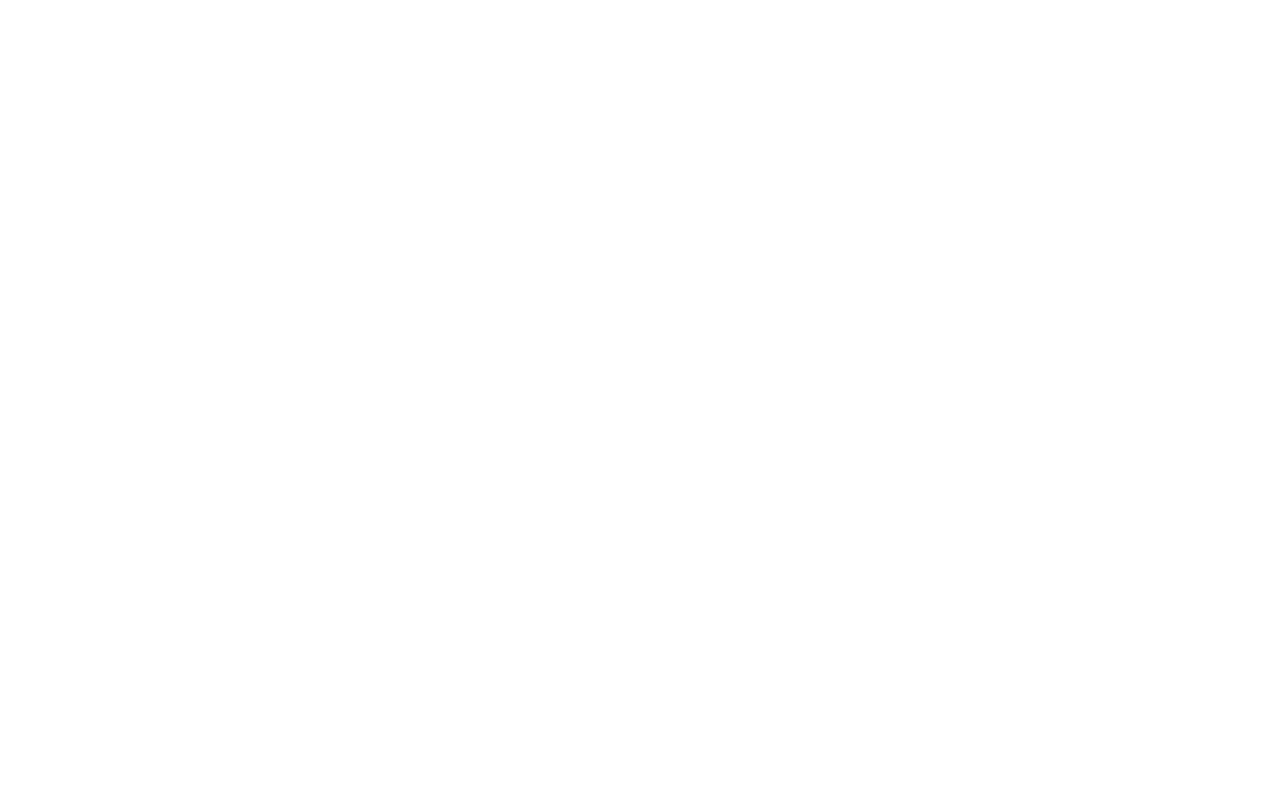
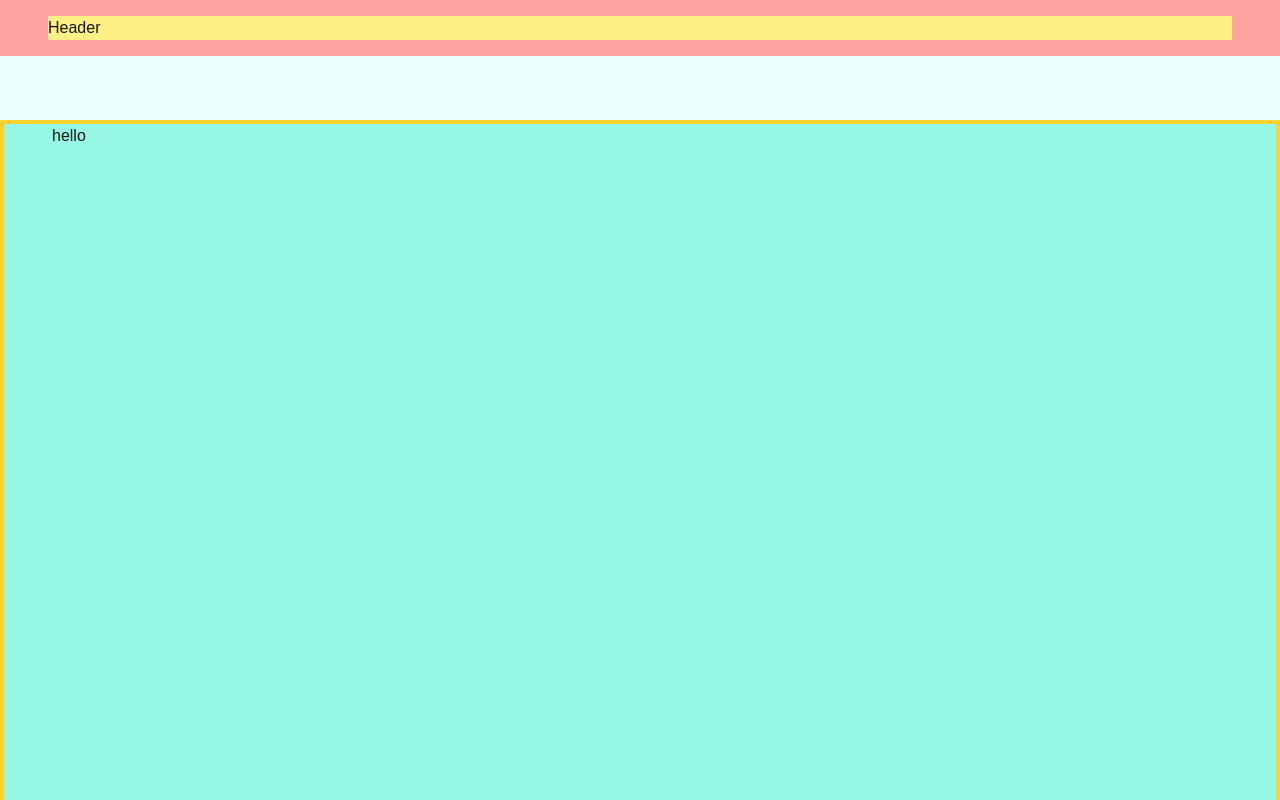
Before and after one commit to thegrandkalimpong/thegrandkpg, a Next.js app: page / in a window 1280 px wide. Shown: the top 800 px of the page. Built offline with nearby package versions, Linux system fonts and the light colour scheme.

Commit message:
layouting

```diff
--- /dev/null
+++ b/src/app/(main)/layout.tsx
@@ -0,0 +1,15 @@
+import React from "react";
+import Footer from "@/components/Footer";
+import Header from "@/components/Header";
+
+const MainLayout = ({ children }: { children: React.ReactNode }) => {
+  return (
+    <div>
+      <Header />
+      <main>{children}</main>
+      <Footer />
+    </div>
+  );
+};
+
+export default MainLayout;
--- a/src/app/(main)/page.tsx
+++ b/src/app/(main)/page.tsx
@@ -2,6 +2,12 @@
 
 export default function Home() {
   return (
-    <div className="grid min-h-screen grid-rows-[20px_1fr_20px] items-center justify-items-center gap-16 p-8 pb-20 font-sans sm:p-20"></div>
+    <div className="">
+      <section>hello</section>
+      <section>hi</section>
+      <section></section>
+      <section></section>
+      <section></section>
+    </div>
   );
 }
--- a/src/app/globals.css
+++ b/src/app/globals.css
@@ -15,7 +15,24 @@
 }
 
 body {
-    background: var(--background);
+  /* background: var(--background); */
   color: var(--foreground);
   font-family: Arial, Helvetica, sans-serif;
 }
+
+@layer base {
+  body {
+    @apply text-foreground bg-cyan-50;
+  }
+  header,
+  footer {
+    @apply px-12 py-4;
+  }
+  #header,
+  #footer {
+    @apply container mx-auto;
+  }
+  section {
+    @apply container mx-auto my-16 min-h-[90vh] border-4 border-amber-300 bg-teal-200 px-12;
+  }
+}
--- a/src/app/layout.tsx
+++ b/src/app/layout.tsx
@@ -27,7 +27,7 @@
       <body
         className={`${geistSans.variable} ${geistMono.variable} overflow-x-hidden antialiased`}
       >
-        <main className="">{children}</main>
+        {children}
       </body>
     </html>
   );
--- /dev/null
+++ b/src/components/Footer.tsx
@@ -0,0 +1,13 @@
+import React from "react";
+
+const Footer = () => {
+  return (
+    <footer className="bg-red-300">
+      <div className="bg-yellow-200" id="footer">
+        Footer
+      </div>
+    </footer>
+  );
+};
+
+export default Footer;
--- /dev/null
+++ b/src/components/Header.tsx
@@ -0,0 +1,13 @@
+import React from "react";
+
+const Header = () => {
+  return (
+    <header className="bg-red-300">
+      <div className="bg-yellow-200" id="header">
+        Header
+      </div>
+    </header>
+  );
+};
+
+export default Header;
```
Lines whose indentation alone changed are shown as unchanged.
